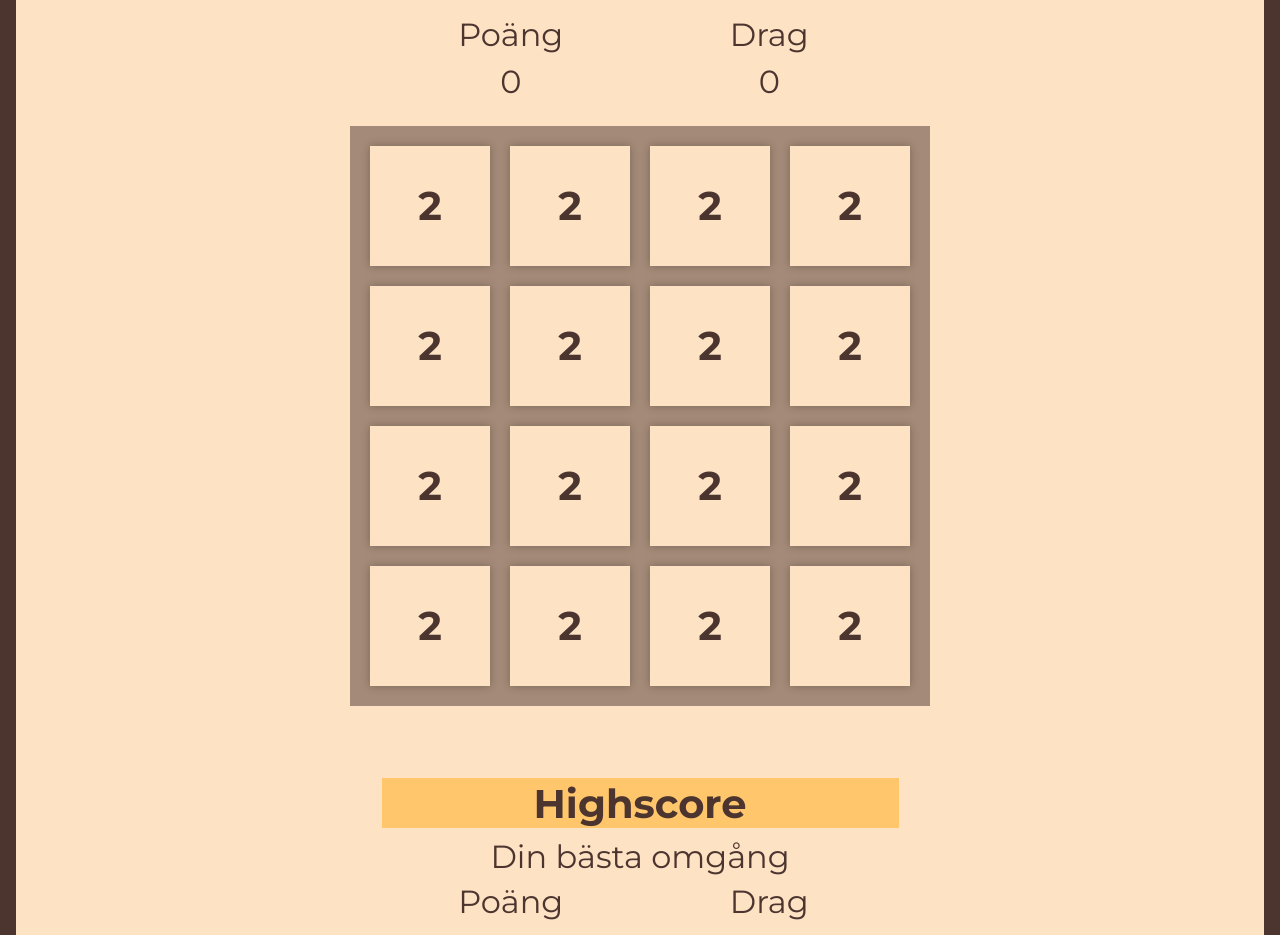
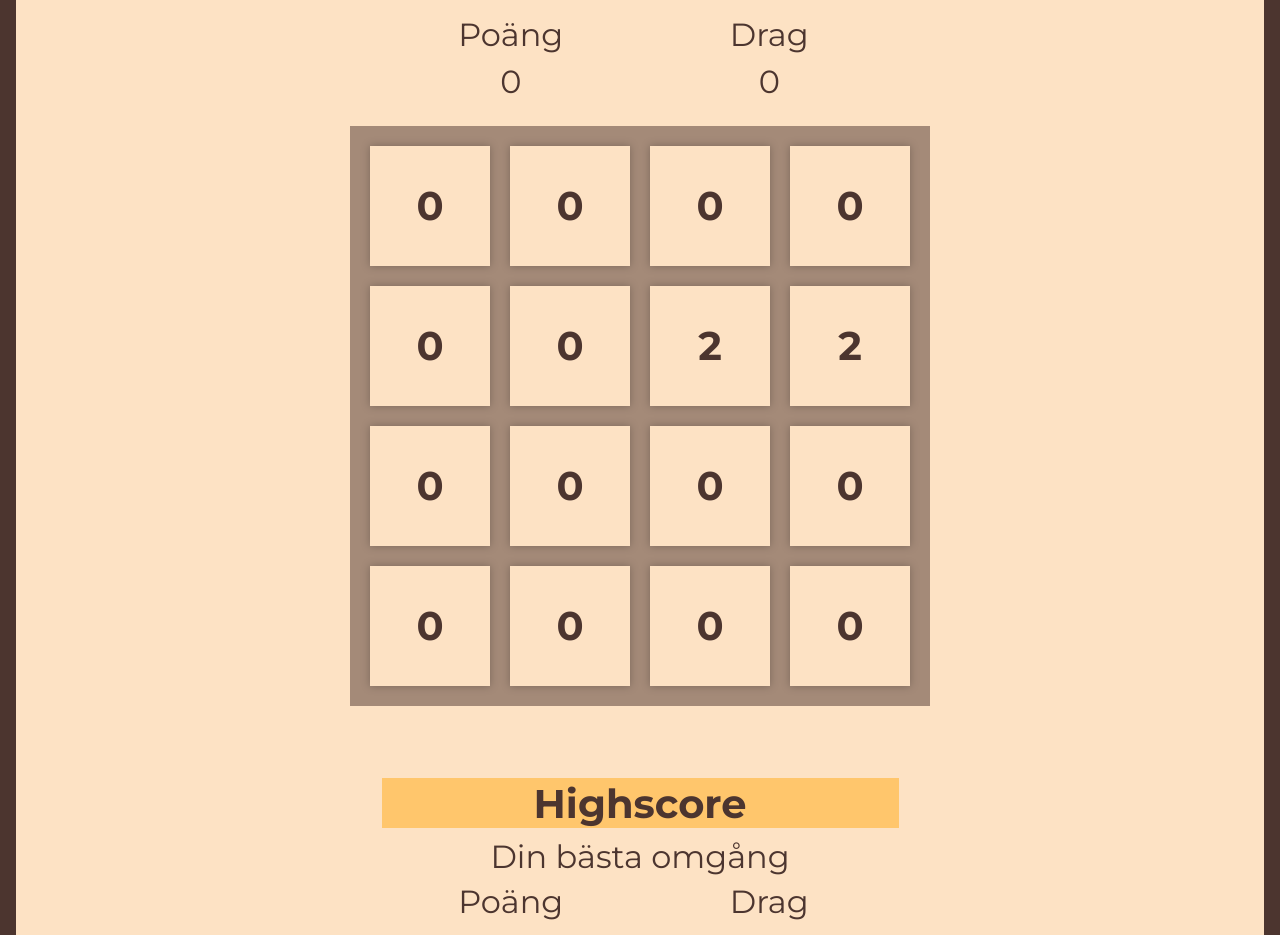
Before and after one commit to SamuelMeijer/examination-project-extended, a React (Create React App) app in the folder frontend/: page /game in a window 1280 px wide. Shown: the part 841-1776 px from the top of the page. Built offline with nearby package versions, Linux system fonts and the light colour scheme.

Commit message:
Chaning how tiles are generated in Game2048-component

```diff
--- a/frontend/src/components/Game2048/Game2048.tsx
+++ b/frontend/src/components/Game2048/Game2048.tsx
@@ -5,38 +5,47 @@ import Tile from "./Tile/Tile";
 
 // TODO: Add logic for user being logged in or not
 export default function Game2048() {
+  const tileList: { value: number; positionX: number; positionY: number }[] =
+    [];
 
-    const activeTileList: {value: number, positionX: number, positionY: number }[] = []
+  // Generates a new tile with the value 2 on an empty slot (tile with value = 0).
+  const generateNewValueTile = (): void => {
+    // TODO: Add check to see if all tiles have a value > 0
 
-    // Generates a new tile with the value 2 on an empty slot.
-    const generateTile = () => {
-        const tile = {
-            value: 2,
-            positionX: Math.floor(Math.random() * 4),
-            positionY: Math.floor(Math.random() * 4),
-        }
+    const randomNumber = Math.floor(Math.random() * tileList.length);
 
-        // Check that a tile with that position doesn't already exist
-        if (!activeTileList.some((element) => element.positionX === tile.positionX && element.positionY === tile.positionY)) {
-            activeTileList.push(tile)
-        } else generateTile()
+    if (tileList[randomNumber].value === 0) {
+      tileList[randomNumber].value = 2;
+    } else generateNewValueTile();
+  };
+
+  const populateTileList = (): void => {
+    for (let i = 0; i < 4; i++) {
+      tileList.push({ value: 0, positionX: 0, positionY: i });
+      tileList.push({ value: 0, positionX: 1, positionY: i });
+      tileList.push({ value: 0, positionX: 2, positionY: i });
+      tileList.push({ value: 0, positionX: 3, positionY: i });
     }
-    /* Calling to generate two new tiles (game start)
-    generateTile()
-    generateTile()
-    */
+  };
 
-    // TODO: REMOVE! Testing to populate full board
-    for (let i= 0; i < 16; i++) {
-        generateTile()
-    }
+  populateTileList();
 
+  /* Calling to generate two new tiles (game start) */
+  generateNewValueTile();
+  generateNewValueTile();
 
-    return (
-        <div className={Styles.gameGrid}>
-            {activeTileList.map((tile, index) => {
-                return <Tile key={index} value={tile.value} positionX={tile.positionX} positionY={tile.positionY} />
-            })}
-        </div>
-    )
+  return (
+    <div className={Styles.gameGrid}>
+      {tileList.map((tile, index) => {
+        return (
+          <Tile
+            key={index}
+            value={tile.value}
+            positionX={tile.positionX}
+            positionY={tile.positionY}
+          />
+        );
+      })}
+    </div>
+  );
 }
--- a/frontend/src/components/Game2048/Tile/Tile.tsx
+++ b/frontend/src/components/Game2048/Tile/Tile.tsx
@@ -3,19 +3,24 @@ import React, { CSSProperties } from 'react';
 import Styles from './tile.module.css'
 
 interface tileProps {
-    // 0, 2, 4 ... 2048
+    // The tiles value: 0, 2, 4 ... 2048
     value: number,
-    // The tiles horistontal position 0-3
+    // The tiles horistontal position: 0-3
     positionX: number,
-    // The tiles vertical position 0-3
+    // The tiles vertical position: 0-3
     positionY: number
 }
 
 export default function Tile ({value, positionX, positionY}: tileProps) {
 
+    const dynamicPositioning = (position:number): number => {
+        return 20 + (120 * position) + (20 * position)
+    }
+
+    // Dynamic positioning
     const tileStyle: CSSProperties = {
-        top: `${20 + (120 * positionY) + (20 * positionY)}px`,
-        left: `${20 + (120 * positionX) + (20 * positionX)}px`
+        top: `${dynamicPositioning(positionY)}px`,
+        left: `${dynamicPositioning(positionX)}px`
     }
 
     return (
```
